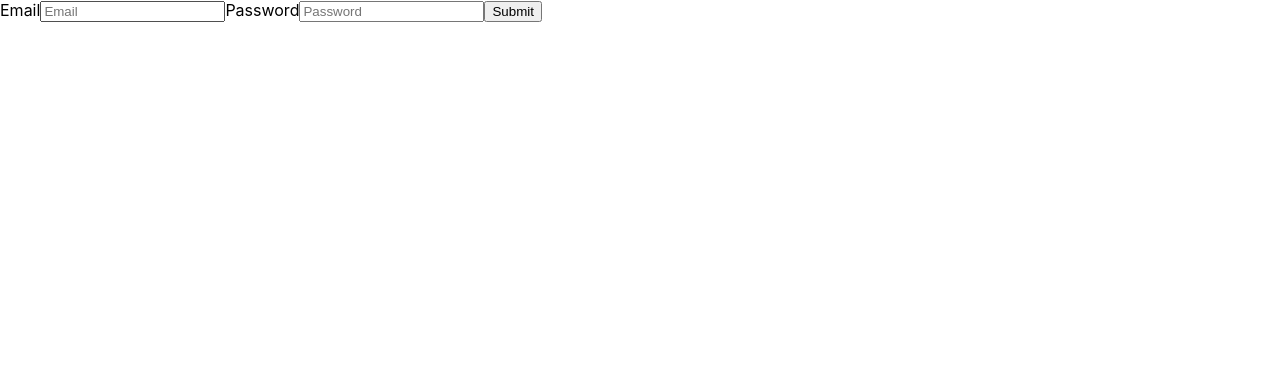
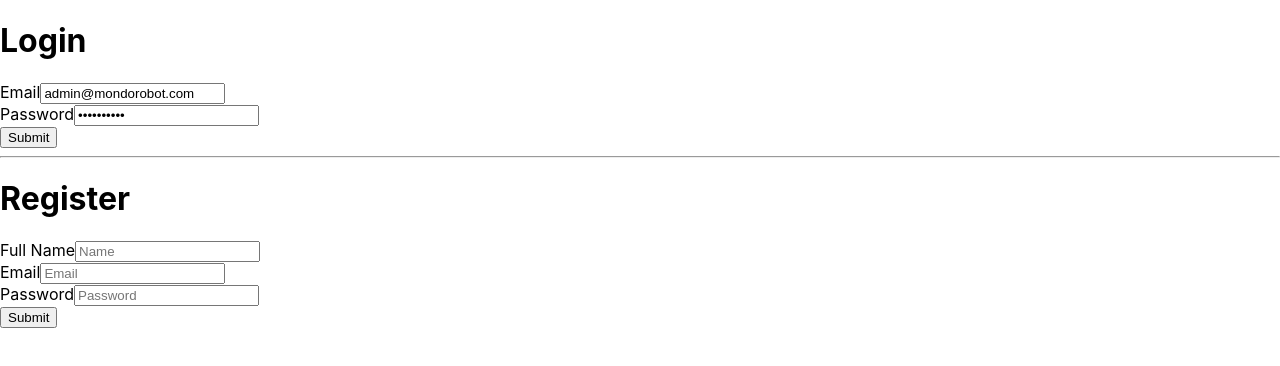
Before and after one commit to noelsner/mondo-robot-skills-test, a React (Create React App) app: page / in a window 1280 px wide. Shown: the top 366 px of the page. Built offline with nearby package versions, Linux system fonts and the light colour scheme.

Commit message:
add functionality to register new user, break out login and register components

```diff
--- a/src/App.js
+++ b/src/App.js
@@ -1,57 +1,89 @@
 import { useState } from 'react'
 import axios from 'axios'
+import Login from './components/Login'
+import Register from './components/Register'
+
+const url = 'https://mondo-robot-art-api.herokuapp.com'
 
 function App() {
   const [bearerToken, setBearerToken] = useState('')
-  const [email, setEmail] = useState('')
-  const [password, setPassword] = useState('')
-  const [error, setError] = useState('')
+  const [auth, setAuth] = useState(null)
+  const [loginError, setLoginError] = useState('')
+  const [registerError, setRegisterError] = useState('')
 
-  const getToken = async (email, password) => {
-    const credentials = {
-      email: email,
-      password: password,
-    }
-    axios
-      .post('https://mondo-robot-art-api.herokuapp.com/auth/session', credentials, {
+  console.log('bearerToken :>> ', bearerToken)
+  console.log('auth :>> ', auth)
+
+  const headers = (token) => ({
+    headers: {
+      'Content-Type': 'application/json',
+      'x-robot-art-api-key': process.env.REACT_APP_API_KEY,
+      Authorization: `Bearer ${token}`,
+    },
+  })
+
+  const login = async (credentials) => {
+    const headers = {
       headers: {
         'Content-Type': 'application/json',
         'x-robot-art-api-key': process.env.REACT_APP_API_KEY,
       },
+    }
+    await axios
+      .post(`${url}/auth/session`, credentials, headers)
+      .then((response) => {
+        const token = response.data.token
+        setBearerToken(token)
+        return token
       })
-      .then((response) => {
-        setBearerToken(response.data.token)
+      .then((token) => {
+        exchangeTokenForAuth(token)
       })
       .catch((error) => {
-        setError(error.response.statusText)
+        setLoginError(error.response.statusText)
       })
   }
 
-  const onSubmit = (e) => {
-    e.preventDefault()
-    getToken(email, password)
+  const exchangeTokenForAuth = async (token) => {
+    const response = await axios.get(`${url}/auth/session`, headers(token))
+    setAuth(response.data)
   }
 
+  const register = async (credentials) => {
+    const headers = {
+      headers: {
+        'Content-Type': 'application/json',
+        'x-robot-art-api-key': process.env.REACT_APP_API_KEY,
+      },
+    }
+    const { email, password } = credentials
+    await axios
+      .post(`${url}/auth/register`, credentials, headers)
+      .then((response) => {
+        login({ email, password })
+      })
+      .catch((error) => {
+        setRegisterError(error.response.statusText)
+      })
+  }
+
+  if (!auth) {
     return (
-    <div className="App">
       <div>
-        <form onSubmit={onSubmit}>
-          <label htmlFor="email">Email</label>
-          <input type="email" id="email" name="email" placeholder="Email" value={email} onChange={(e) => setEmail(e.target.value)} />
-          <label htmlFor="password">Password</label>
-          <input
-            type="password"
-            id="password"
-            name="password"
-            placeholder="Password"
-            value={password}
-            onChange={(e) => setPassword(e.target.value)}
-          />
-          <button type="submit">Submit</button>
-        </form>
+        <h1>Login</h1>
+        <Login login={login} loginError={loginError} setLoginError={setLoginError} />
+        <hr />
+        <h1>Register</h1>
+        <Register register={register} registerError={registerError} setRegisterError={setRegisterError} />
       </div>
+    )
+  } else {
+    return (
+      <div>
+        <h1>Welcome {auth.name}</h1>
       </div>
     )
   }
+}
 
 export default App
--- /dev/null
+++ b/src/components/Login.js
@@ -0,0 +1,41 @@
+import { useEffect, useState } from 'react'
+
+const Login = ({ getToken, loginError, setLoginError }) => {
+  const [email, setEmail] = useState('admin@mondorobot.com')
+  const [password, setPassword] = useState('R0bot4Lif3')
+
+  useEffect(() => {
+    setLoginError('')
+  }, [email, password, setLoginError])
+
+  const onSubmit = (e) => {
+    e.preventDefault()
+    getToken(false, { email, password })
+  }
+
+  return (
+    <div>
+      <form onSubmit={onSubmit}>
+        <div>
+          <label htmlFor="email">Email</label>
+          <input type="email" id="email" name="email" placeholder="Email" value={email} onChange={(e) => setEmail(e.target.value)} />
+        </div>
+        <div>
+          <label htmlFor="password">Password</label>
+          <input
+            type="password"
+            id="password"
+            name="password"
+            placeholder="Password"
+            value={password}
+            onChange={(e) => setPassword(e.target.value)}
+          />
+        </div>
+        <button type="submit">Submit</button>
+        {loginError && <p>{loginError}</p>}
+      </form>
+    </div>
+  )
+}
+
+export default Login
--- /dev/null
+++ b/src/components/Register.js
@@ -0,0 +1,46 @@
+import { useEffect, useState } from 'react'
+
+const Register = ({ register, registerError, setRegisterError }) => {
+  const [name, setName] = useState('')
+  const [email, setEmail] = useState('')
+  const [password, setPassword] = useState('')
+
+  useEffect(() => {
+    setRegisterError('')
+  }, [email, password, setRegisterError])
+
+  const onSubmit = (e) => {
+    e.preventDefault()
+    register({ name, email, password })
+  }
+
+  return (
+    <div>
+      <form onSubmit={onSubmit}>
+        <div>
+          <label htmlFor="register-name">Full Name</label>
+          <input type="text" id="register-name" name="name" placeholder="Name" value={name} onChange={(e) => setName(e.target.value)} />
+        </div>
+        <div>
+          <label htmlFor="register-email">Email</label>
+          <input type="email" id="register-email" name="email" placeholder="Email" value={email} onChange={(e) => setEmail(e.target.value)} />
+        </div>
+        <div>
+          <label htmlFor="register-password">Password</label>
+          <input
+            type="password"
+            id="register-password"
+            name="password"
+            placeholder="Password"
+            value={password}
+            onChange={(e) => setPassword(e.target.value)}
+          />
+        </div>
+        <button type="submit">Submit</button>
+        {registerError && <p>{registerError}</p>}
+      </form>
+    </div>
+  )
+}
+
+export default Register
```
Lines whose indentation alone changed are shown as unchanged.
